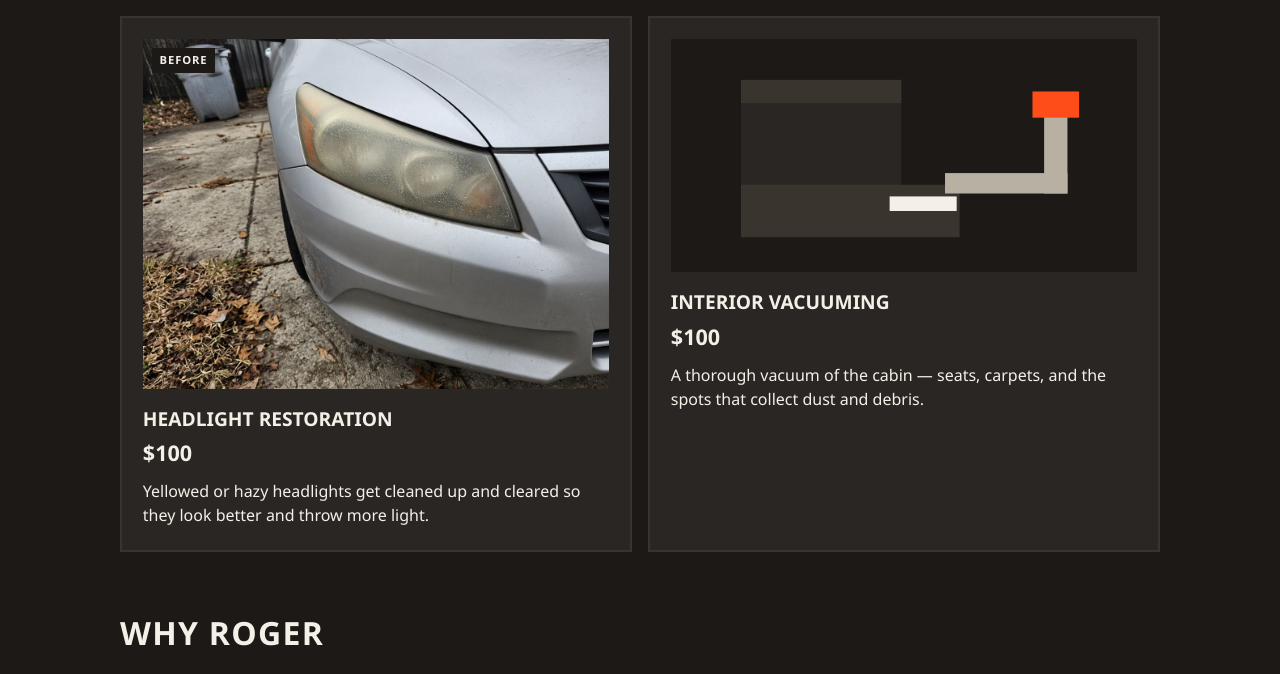
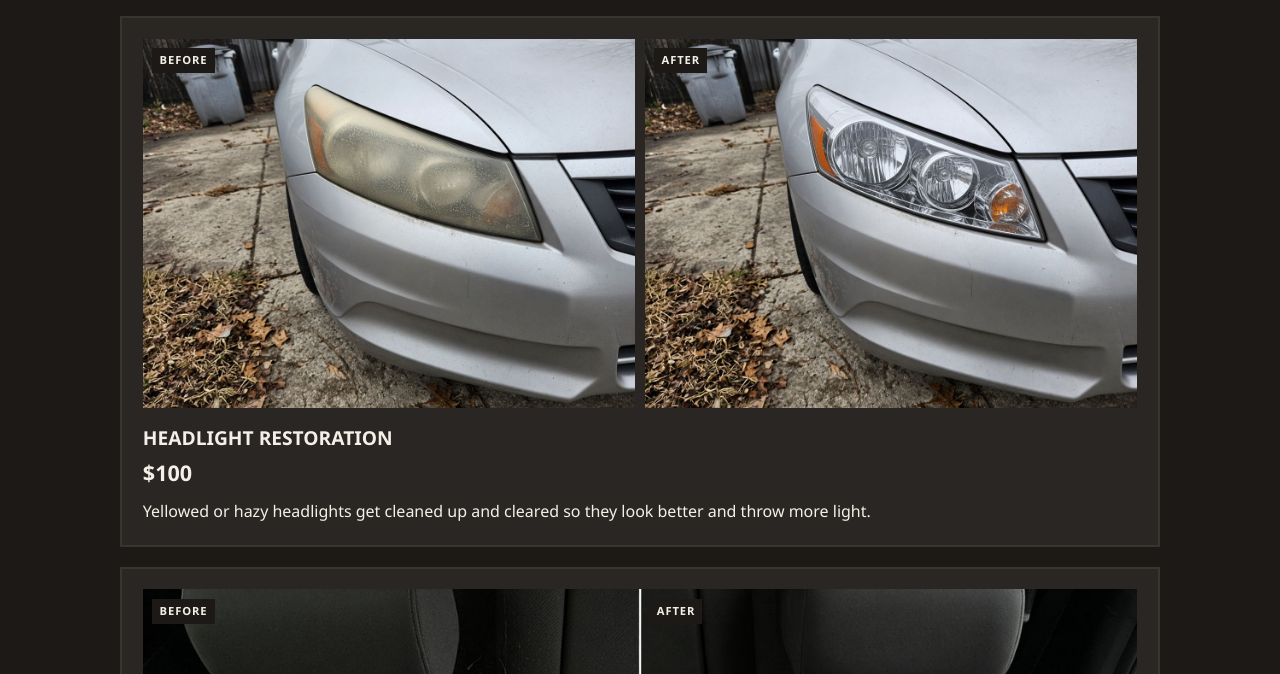
Before and after one commit to NordicGreensLLC/hot-bastard-details, a plain HTML site: page index.html in a window 1280 px wide. Shown: the part 661-1335 px from the top of the page. Drawn offline with Linux system fonts and the light colour scheme.

Commit message:
Add before/after service photos, prices, and contact details

```diff
--- a/index.html
+++ b/index.html
@@ -63,7 +63,7 @@
     }
     .btn:hover, .btn:focus-visible { background: var(--paper); color: var(--charcoal); border-color: var(--paper); }
     .btn.ghost:hover, .btn.ghost:focus-visible { background: var(--flame); color: var(--paper); border-color: var(--flame); }
-    hero, .hero { padding: 3.2rem 0 3.6rem; }
+    .hero { padding: 3.2rem 0 3.6rem; }
     .hero h1 {
       font-size: clamp(2.4rem, 8vw, 5.2rem);
       line-height: .92;
@@ -95,18 +95,23 @@
       letter-spacing: .04em;
       margin-bottom: 1.2rem;
     }
-    .cards { display: grid; grid-template-columns: 1fr 1fr; gap: 1rem; }
+    .cards { display: grid; grid-template-columns: 1fr; gap: 1.2rem; }
     .card {
       background: var(--ink);
       padding: 1.3rem 1.3rem 1.4rem;
       border: 2px solid #3a342f;
     }
-    .card svg { width: 100%; height: auto; display: block; margin-bottom: 1rem; background: var(--charcoal); }
-    .shot { position: relative; margin-bottom: 1rem; }
-    .shot img { width: 100%; height: auto; display: block; }
-    .shot span {
+    .photo-pair {
+      display: grid;
+      grid-template-columns: 1fr 1fr;
+      gap: .6rem;
+      margin-bottom: 1rem;
+    }
+    .shot, .split { position: relative; }
+    .split { margin-bottom: 1rem; }
+    .shot img, .split img { width: 100%; height: auto; display: block; }
+    .label {
       position: absolute;
-      left: .6rem;
       top: .6rem;
       background: var(--charcoal);
       color: var(--paper);
@@ -116,9 +121,8 @@
       text-transform: uppercase;
       padding: .25rem .45rem;
     }
-    @media (max-width: 720px) {
-      .photo-pair { display: grid; gap: .6rem; }
-    }
+    .label-left { left: .6rem; }
+    .label-right { left: calc(50% + .6rem); }
     .card h3 { font-size: 1.2rem; text-transform: uppercase; margin-bottom: .25rem; }
     .price {
       color: var(--flame);
@@ -145,7 +149,7 @@
       font-size: .9rem;
     }
     @media (max-width: 720px) {
-      .cards { grid-template-columns: 1fr; }
+      .photo-pair { grid-template-columns: 1fr; }
       header { align-items: flex-start; flex-direction: column; }
       .hero { padding-top: 1.6rem; }
     }
@@ -190,7 +194,11 @@
             <div class="photo-pair">
               <div class="shot">
                 <img src="img/headlight-before.jpg" width="1152" height="864" alt="Hazy, yellowed headlight on a silver car before restoration" loading="lazy">
-                <span>Before</span>
+                <span class="label label-left">Before</span>
+              </div>
+              <div class="shot">
+                <img src="img/headlight-after.jpg" width="1152" height="864" alt="The same silver car headlight after restoration, clear and nearly new-looking" loading="lazy">
+                <span class="label label-left">After</span>
               </div>
             </div>
             <h3>Headlight Restoration</h3>
@@ -198,16 +206,11 @@
             <p>Yellowed or hazy headlights get cleaned up and cleared so they look better and throw more light.</p>
           </article>
           <article class="card">
-            <svg viewBox="0 0 320 160" role="img" aria-label="Car seat with a vacuum wand">
-              <rect width="320" height="160" fill="#1c1917"/>
-              <rect x="48" y="36" width="110" height="70" fill="#2a2623"/>
-              <rect x="48" y="100" width="150" height="36" fill="#3a342f"/>
-              <rect x="48" y="28" width="110" height="16" fill="#3a342f"/>
-              <rect x="188" y="92" width="84" height="14" fill="#b9b0a4"/>
-              <rect x="256" y="48" width="16" height="58" fill="#b9b0a4"/>
-              <rect x="248" y="36" width="32" height="18" fill="#ff4d1a"/>
-              <rect x="150" y="108" width="46" height="10" fill="#f4f0e8"/>
-            </svg>
+            <div class="split">
+              <img src="img/interior-before-after.jpg" width="1200" height="675" alt="Car back seat split down the middle: left side covered in hair, crumbs, and wrappers; right side vacuumed with a stain still visible" loading="lazy">
+              <span class="label label-left">Before</span>
+              <span class="label label-right">After</span>
+            </div>
             <h3>Interior Vacuuming</h3>
             <p class="price">$100</p>
             <p>A thorough vacuum of the cabin — seats, carpets, and the spots that collect dust and debris.</p>
```
Also changed, not shown: img/headlight-after.jpg (added), img/interior-before-after.jpg (added).
